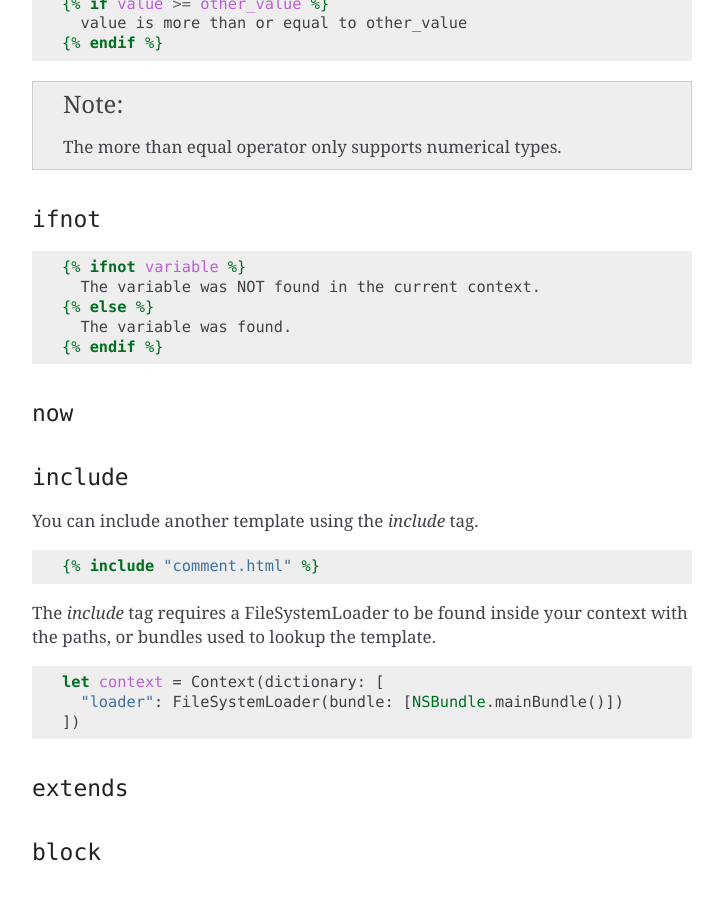
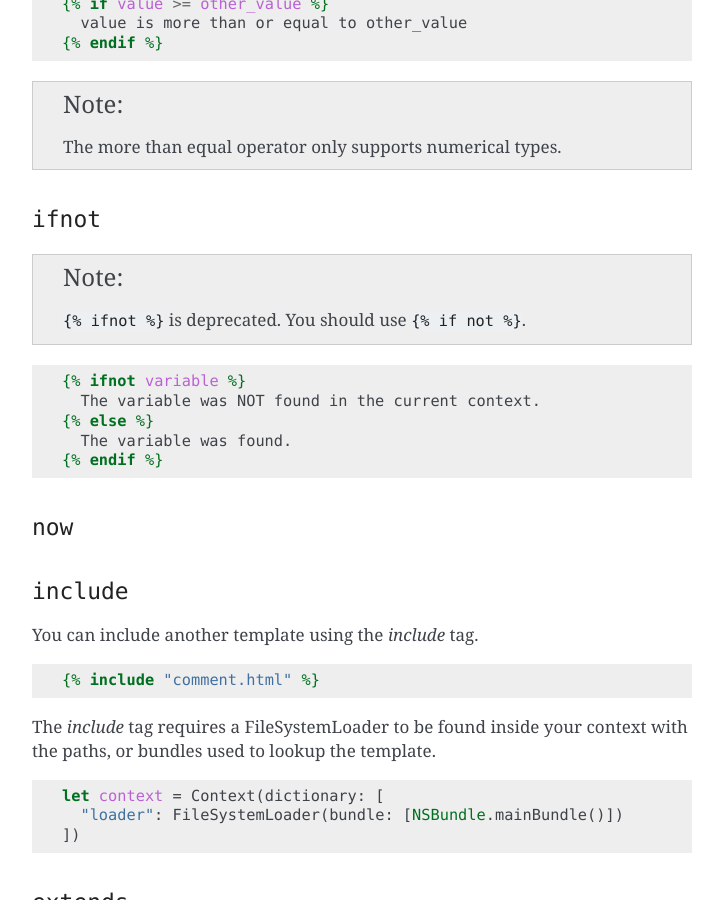
Before and after one commit to stencilproject/Stencil, a Sphinx documentation site: the page built from docs/builtins.rst, in a window 1280 px wide and 900 px high, scrolled down 3198 px. Shown: the whole window, without its empty margins (388-1111 px from the left). Built offline with Sphinx 7.4.7, drawn with Linux system fonts in a browser that asks for light colours; comment, search, counter and statistics services are not loaded.

Commit message:
refactor(if): Deprecate `ifnot` tag

```diff
--- a/docs/builtins.rst
+++ b/docs/builtins.rst
@@ -164,6 +164,8 @@ Will be treated as:
 ``ifnot``
 ~~~~~~~~~
 
+.. note:: ``{% ifnot %}`` is deprecated. You should use ``{% if not %}``.
+
 .. code-block:: html+django
 
     {% ifnot variable %}
```
Also changed, not shown: CHANGELOG.md (+2 -0 lines).
